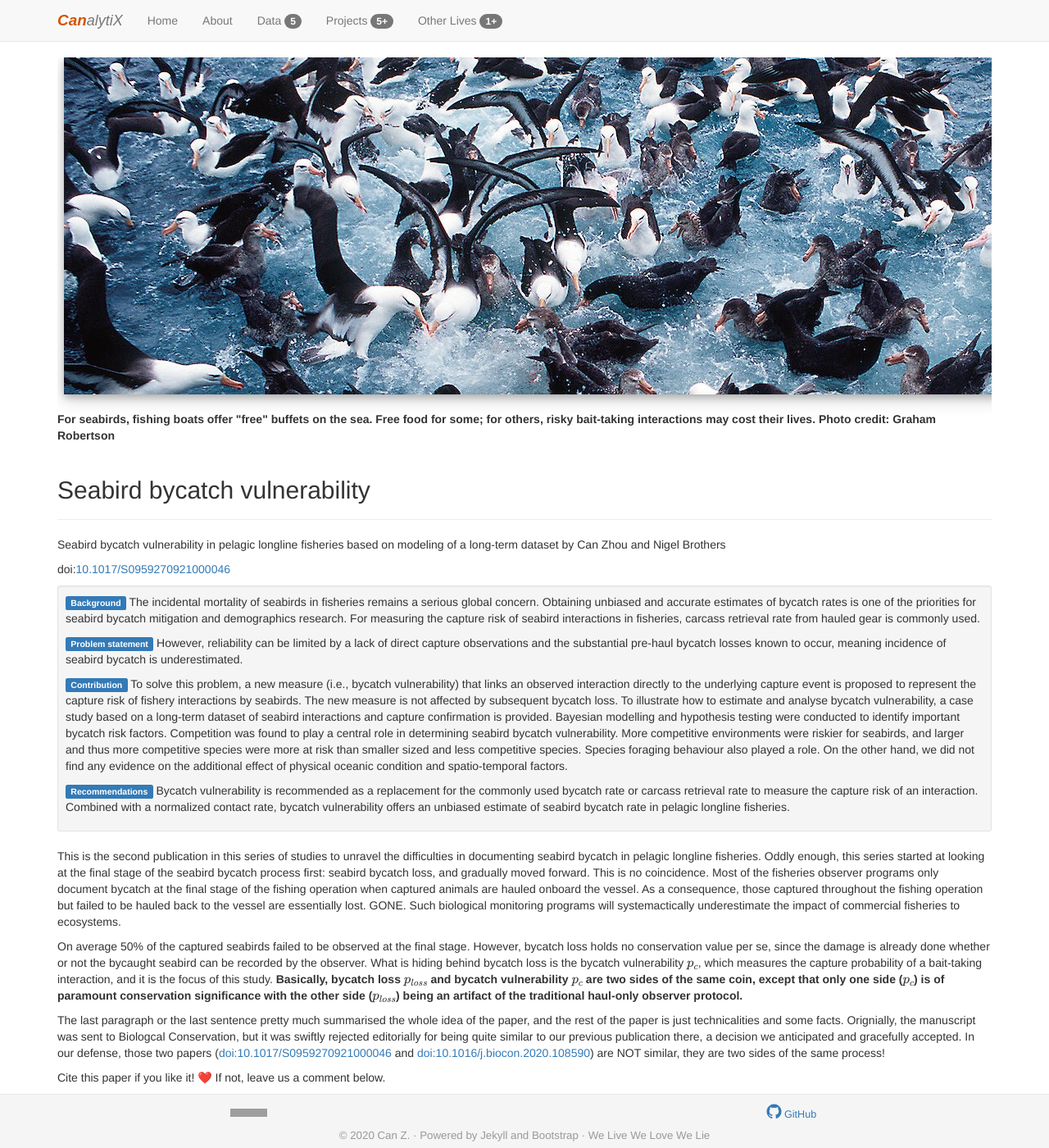
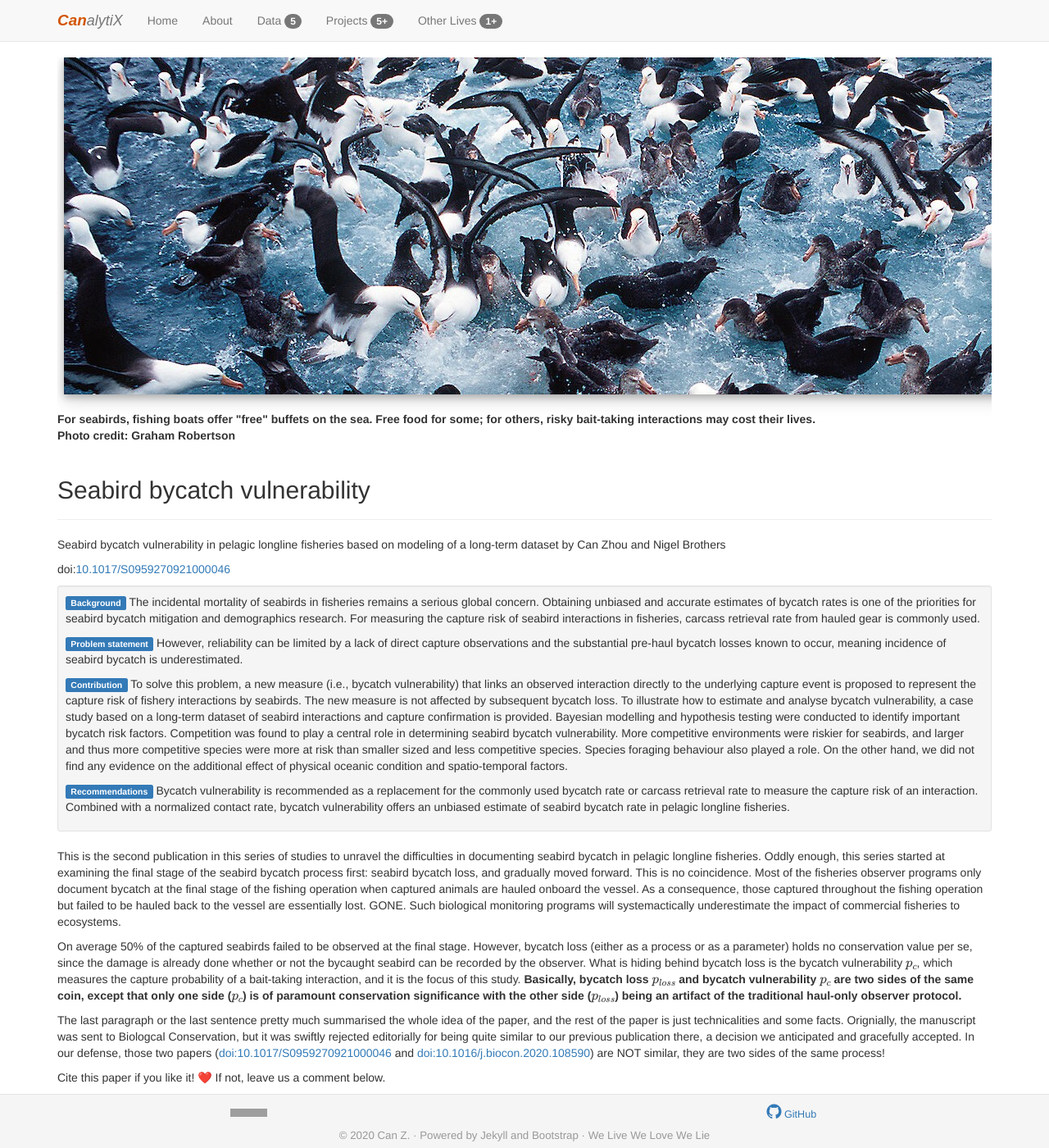
Before and after one commit to HVoltBb/HVoltBb.github.io, a Jekyll site: the page built from random/posts/birdbycatch_paper2021.html, in a window 1280 px wide and 1400 px high. Shown: the whole window at 82% size. Built offline with Jekyll 4.4.1, drawn with Linux system fonts in a browser that asks for light colours; formulas are drawn with MathJax 3; comment, search, counter and statistics services are not loaded; grey boxes are pictures that could not be loaded.

Commit message:
Update birdbycatch_paper2021.html

```diff
--- a/random/posts/birdbycatch_paper2021.html
+++ b/random/posts/birdbycatch_paper2021.html
@@ -10,7 +10,7 @@ description: Read seabird vulnerability in pelagic longline fisheries with Can Z
 <div class="text-center" style="overflow: hidden;">
 <figure>
 	<img src="https://hvoltbb.github.io/pics/birds.jpg" class="figure-img img-fluid shadowy" alt="Seabirds feeding on the sea">
-	<figcaption class="figure-caption text-left"><strong>For seabirds, fishing boats offer "free" buffets on the sea. Free food for some; for others, risky bait-taking interactions may cost their lives. Photo credit: Graham Robertson</strong></figcaption>
+	<figcaption class="figure-caption text-left"><strong>For seabirds, fishing boats offer "free" buffets on the sea. Free food for some; for others, risky bait-taking interactions may cost their lives.<br>Photo credit: Graham Robertson</strong></figcaption>
 </figure>
 </div>
 <div class="page-header">
@@ -25,7 +25,7 @@ description: Read seabird vulnerability in pelagic longline fisheries with Can Z
 <p><span class="label label-primary">Recommendations</span> Bycatch vulnerability is recommended as a replacement for the commonly used bycatch rate or carcass retrieval rate to measure the capture risk of an interaction. Combined with a normalized contact rate, bycatch vulnerability offers an unbiased estimate of seabird bycatch rate in pelagic longline fisheries.</p>
 </div>
 
-<p>This is the second publication in this series of studies to unravel the difficulties in documenting seabird bycatch in pelagic longline fisheries. Oddly enough, this series started at looking at the final stage of the seabird bycatch process first: seabird bycatch loss, and gradually moved forward. This is no coincidence. Most of the fisheries observer programs only document bycatch at the final stage of the fishing operation when captured animals are hauled onboard the vessel. As a consequence, those captured throughout the fishing operation but failed to be hauled back to the vessel are essentially lost. GONE. Such biological monitoring programs will systemactically underestimate the impact of commercial fisheries to ecosystems.</p>
-<p>On average 50% of the captured seabirds failed to be observed at the final stage. However, bycatch loss holds no conservation value per se, since the damage is already done whether or not the bycaught seabird can be recorded by the observer. What is hiding behind bycatch loss is the bycatch vulnerability \(p_c\), which measures the capture probability of a bait-taking interaction, and it is the focus of this study. <b>Basically, bycatch loss \(p_{loss}\) and bycatch vulnerability \(p_c\) are two sides of the same coin, except that only one side (\(p_c\)) is of paramount conservation significance with the other side (\(p_{loss}\)) being an artifact of the traditional haul-only observer protocol.</b></p>
+<p>This is the second publication in this series of studies to unravel the difficulties in documenting seabird bycatch in pelagic longline fisheries. Oddly enough, this series started at examining the final stage of the seabird bycatch process first: seabird bycatch loss, and gradually moved forward. This is no coincidence. Most of the fisheries observer programs only document bycatch at the final stage of the fishing operation when captured animals are hauled onboard the vessel. As a consequence, those captured throughout the fishing operation but failed to be hauled back to the vessel are essentially lost. GONE. Such biological monitoring programs will systemactically underestimate the impact of commercial fisheries to ecosystems.</p>
+<p>On average 50% of the captured seabirds failed to be observed at the final stage. However, bycatch loss (either as a process or as a parameter) holds no conservation value per se, since the damage is already done whether or not the bycaught seabird can be recorded by the observer. What is hiding behind bycatch loss is the bycatch vulnerability \(p_c\), which measures the capture probability of a bait-taking interaction, and it is the focus of this study. <b>Basically, bycatch loss \(p_{loss}\) and bycatch vulnerability \(p_c\) are two sides of the same coin, except that only one side (\(p_c\)) is of paramount conservation significance with the other side (\(p_{loss}\)) being an artifact of the traditional haul-only observer protocol.</b></p>
 <p>The last paragraph or the last sentence pretty much summarised the whole idea of the paper, and the rest of the paper is just technicalities and some facts. Orignially, the manuscript was sent to Biologcal Conservation, but it was swiftly rejected editorially for being quite similar to our previous publication there, a decision we anticipated and gracefully accepted. In our defense, those two papers (<a href="https://www.cambridge.org/core/journals/bird-conservation-international/article/abs/seabird-bycatch-vulnerability-in-pelagic-longline-fisheries-based-on-modelling-of-a-longterm-dataset/94D3D8A27E73867781584B21A288B6E3">doi:10.1017/S0959270921000046</a> and <a href="https://www.sciencedirect.com/science/article/pii/S0006320719317653">doi:10.1016/j.biocon.2020.108590</a>) are NOT similar, they are two sides of the same process!</p>
 <p>Cite this paper if you like it! &#10084;&#65039; If not, leave us a comment below.</p>
```
